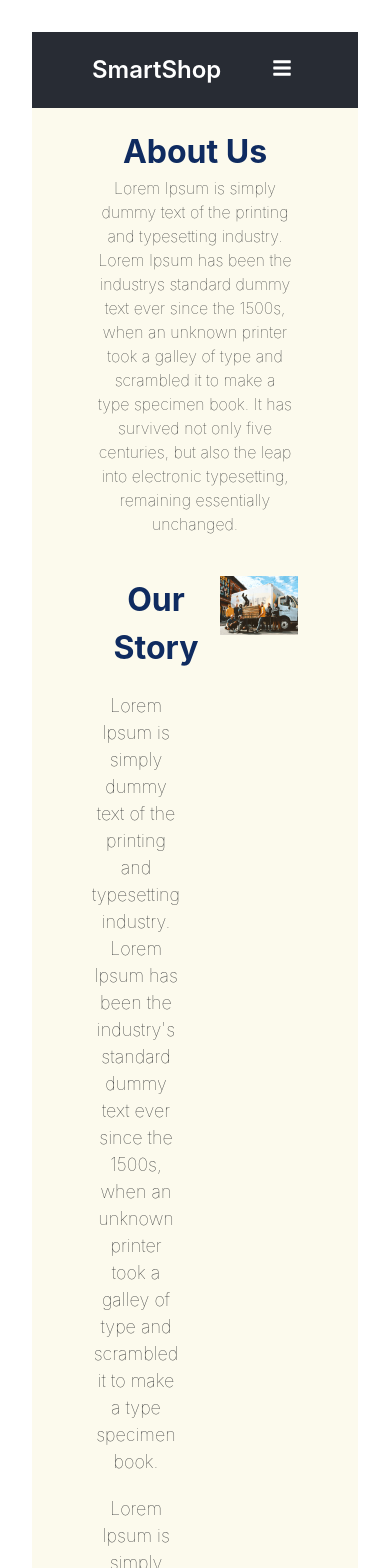
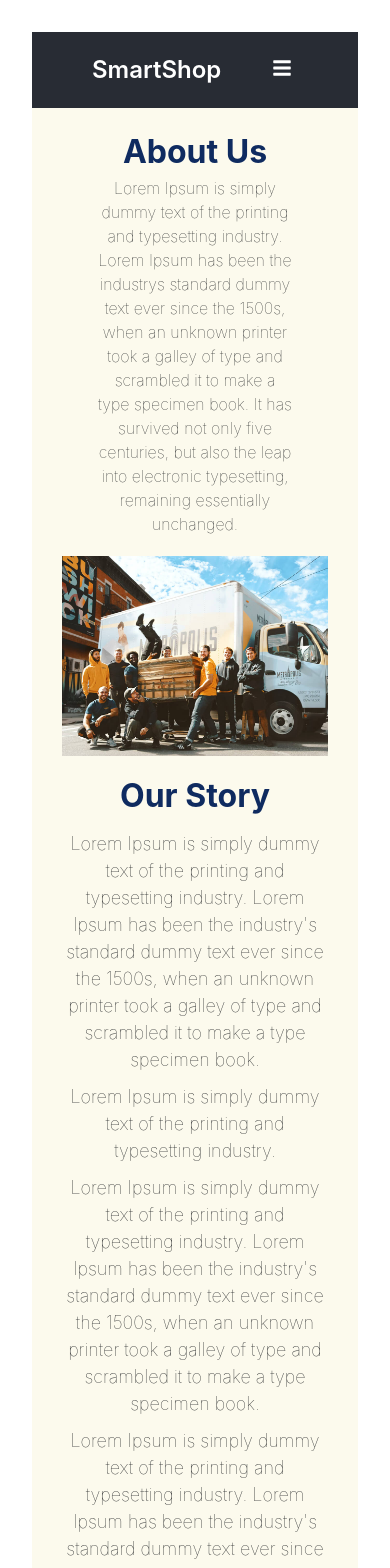
Before and after one commit to Kasfat/smart-shop-kwt, a React (Vite) app: page /about in a window 390 px wide. Shown: the top 1568 px of the page. Built offline with nearby package versions, Linux system fonts and the light colour scheme; the HTML template or start-up script is replaced by a standard one.

Commit message:
responsive full site

```diff
--- a/src/components/Pagination/Pagination.css
+++ b/src/components/Pagination/Pagination.css
@@ -39,3 +39,11 @@
     .activePagination .button{
         color: white;
     }
+
+    /*** For Responsive Design ***/
+
+    @media (max-width: 480px){
+      .button{
+        padding: 0 .5rem;
+      }
+    }
--- a/src/components/ProductCard/productCard.css
+++ b/src/components/ProductCard/productCard.css
@@ -8,7 +8,7 @@
   transition: all 0.3s ease-in-out;
 }
 .card .card-img{
-  height: 200px;
+  height: 150px;
   width: 100%;
 }
 .card .card-img img{
@@ -17,8 +17,8 @@
   object-fit: contain;
 }
 .card:hover{
-  transform: scale(1.05); /* Scale up by 10% */
-  transition: all 0.3s ease-in-out; /* Smooth transition over 0.3 seconds */
+  transform: scale(1.05);
+  transition: all 0.3s ease-in-out;
 }
 .card .product-info{
   margin-top: 1rem;
@@ -39,4 +39,5 @@
   justify-content: center;
   align-items: center;
   gap: 1.25rem;
+  margin: 10px auto;
 }
--- a/src/components/TeamMemberCard/TeamMemberCard.css
+++ b/src/components/TeamMemberCard/TeamMemberCard.css
@@ -1,5 +1,5 @@
 .member {
-    width: 33%;
+    /* width: 33%; */
     text-align: center;
     margin-bottom: 20px;
     background: #fff;
--- a/src/pages/About/About.css
+++ b/src/pages/About/About.css
@@ -43,7 +43,40 @@ h2 {
   margin: 5px auto;
 }
 .team {
-  display: flex;
+  display: grid;
+  grid-template-columns: repeat(3, minmax(0, 1fr));
   padding: 40px 60px;
   gap: 20px;
 }
+
+
+/*** For Responsive Design ***/
+
+@media (max-width: 1024px){
+  .aboutBody{
+    flex-direction: column-reverse;
+    padding: 20px 30px;
+    gap: 10px;
+  }
+  .aboutBody-left h1{
+    text-align: center;
+  }
+  .aboutBody-left p{
+    margin-right: 0px;
+    margin-top: 10px;
+    text-align: center;
+  }
+}
+
+@media (max-width: 680px){
+  .team {
+    grid-template-columns: repeat(2, minmax(0, 1fr));
+
+  }
+}
+@media (max-width: 500px){
+  .team {
+    grid-template-columns: repeat(1, minmax(0, 1fr));
+
+  }
+}
--- a/src/pages/Products/Products.css
+++ b/src/pages/Products/Products.css
@@ -3,9 +3,6 @@
 }
 
 .product-list {
-  display: flex;
-  flex-direction: column;
-  gap: 4;
   margin: 0px 60px;
   padding: 30px 20px;
 }
@@ -16,3 +13,26 @@
   padding-left: 1rem;
   padding-right: 1rem;
 }
+
+/*** For Responsive Design ***/
+
+@media (max-width: 1024px) {
+  .products-card {
+    display: grid;
+    grid-template-columns: repeat(3, minmax(0, 1fr));
+    gap: 1rem;
+  }
+  .product-list {
+    margin: 0px;
+  }
+}
+@media (max-width: 768px) {
+  .products-card {
+    grid-template-columns: repeat(2, minmax(0, 1fr));
+  }
+}
+@media (max-width: 480px) {
+  .products-card {
+    grid-template-columns: repeat(1, minmax(0, 1fr));
+  }
+}
```
